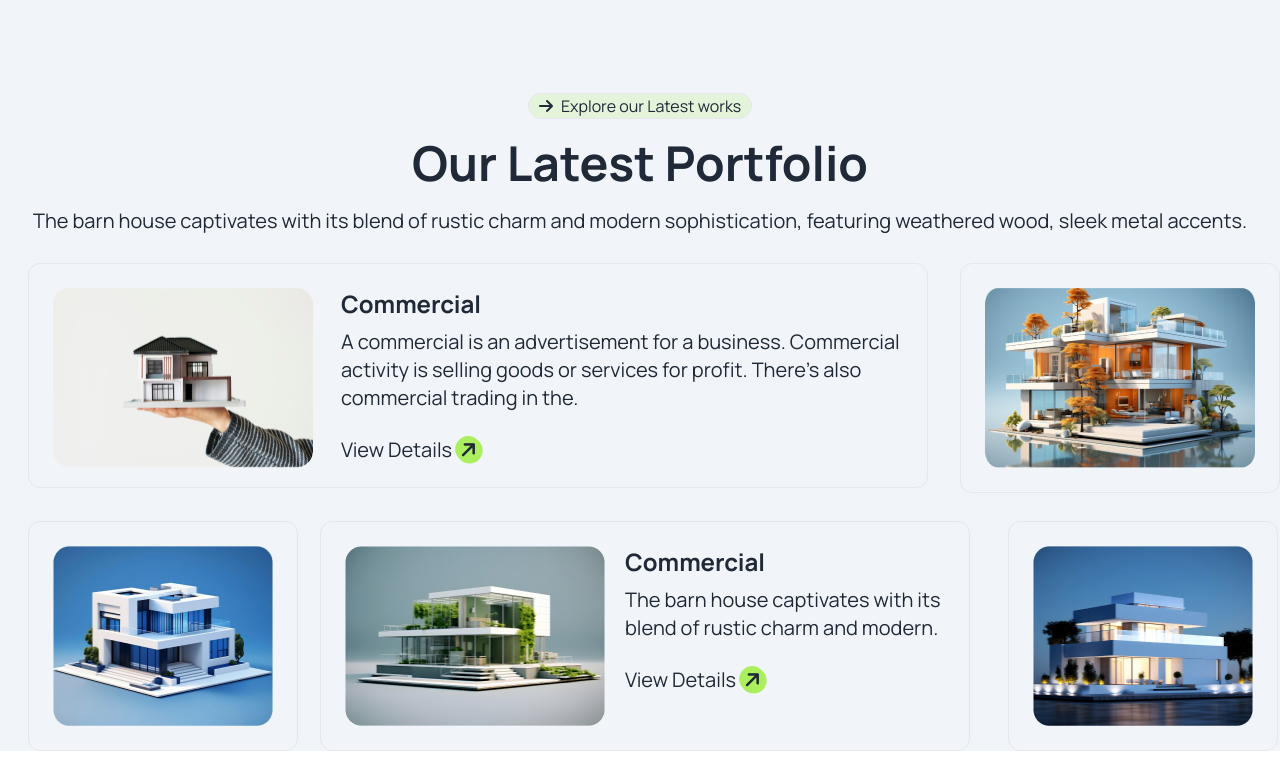
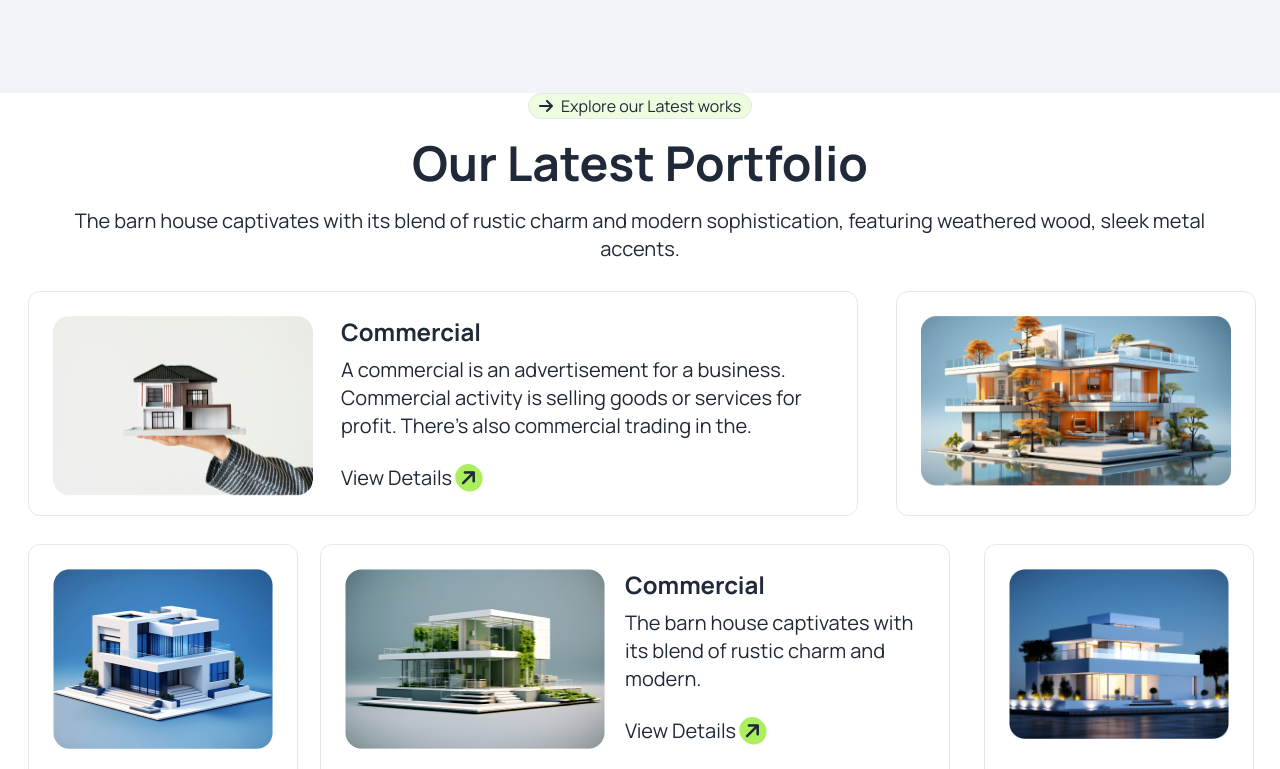
Before and after one commit to RumelRayhan/my-3rd-assignment, a plain HTML site: page index.html in a window 1280 px wide. Shown: the part 2031-2800 px from the top of the page. Drawn offline with nearby package versions, Linux system fonts and the light colour scheme; a web font is replaced by a local one.

Commit message:
added some fixed

```diff
--- a/index.html
+++ b/index.html
@@ -24,11 +24,11 @@
     <header class=" container mx-auto mt-5 bg-[#FFFFFF]">
         <nav class=" my-5">
             <div class="navbar">
-              <i class="fa-solid fa-arrow-right bg-[#ABEF5F]  p-2 rounded-full -rotate-45"></i>
+              <i class="fa-solid fa-arrow-right bg-[#ABEF5F] lg:ml-0 ml-5 p-2 rounded-3xl -rotate-45"></i>
               <a class=" text-4xl font-bold">Rinterio</a>
                 <div class="navbar-start">
                   <div class="dropdown">
-                    <div tabindex="0" role="button" class="btn btn-ghost ml-[130px] lg:hidden">
+                    <div tabindex="0" role="button" class="btn btn-ghost ml-[160px] lg:hidden">
                       <svg
                         xmlns="http://www.w3.org/2000/svg"
                         class="h-5 w-5"
@@ -172,28 +172,28 @@
             </div>
           </section>
           <!-- Portfolio section  -->
-           <section class="container mx-auto ">
+           <section class="container mx-auto bg-white">
             <h1 class="flex justify-center items-center w-56 border rounded-3xl bg-[#ABEF5F33] mx-auto  gap-2 mt-24 "><i class="fa-solid fa-arrow-right"></i>Explore our Latest works</h1>
             <h1 class="lg:text-5xl font-bold text-3xl text-center mt-5">Our Latest Portfolio</h1>
-            <p class="lg:text-xl text-center mt-5 mx-2">The barn house captivates with its blend of rustic charm and modern sophistication, featuring weathered wood, sleek metal accents.</p>
+            <p class="lg:text-xl text-center mt-5 mx-10">The barn house captivates with its blend of rustic charm and modern sophistication, featuring weathered wood, sleek metal accents.</p>
             <!-- card-1 -->
             <div class="grid lg:grid-cols-4  ">
-             <div class="border rounded-xl p-6 lg:flex gap-7 lg:w-[900px] w-[350px] mx-10 lg:col-span-3 lg:h-[225px] w-[350px] mt-7 lg:ml-7">
-              <img class="lg:w-[260px] w-full h-[180px]" src="./assets/img1.png" alt="">
+             <div class="border rounded-xl p-6 lg:flex gap-7 lg:w-[830px] w-[350px] mx-10 lg:col-span-3 lg:h-[225px] w-[350px] mt-7 lg:ml-7">
+              <img class="lg:w-[260px] w-[350px]  h-[180px]" src="./assets/img1.png" alt="">
               <div class="lg:m-0 mt-4">
                 <h1 class="text-2xl font-bold ">Commercial</h1>
                 <p class="lg:text-xl mt-2">A commercial is an advertisement for a business. Commercial activity is selling goods or services for profit. There's also commercial trading in the.</p>
                 <button class="text-xl my-6">View Details <i class="fa-solid fa-arrow-right bg-[#ABEF5F]  p-1 rounded-full -rotate-45"></i></button>
               </div>
              </div>
-             <div class="border rounded-xl mt-7 lg:mx-0 mx-10 p-6"><img class="lg:w-[380px] h-[180px]" src="assets/img2.png" alt=""></div>
+             <div class="lg:w-[360px] border rounded-xl mt-7 lg:-ml-16 mx-10 p-6"><img class="lg:w-[360px] h-[170px]" src="assets/img2.png" alt=""></div>
             </div>
             <!-- card-2  -->
              <div class="lg:grid grid-cols-4">
               <div class="lg:w-[270px] border rounded-xl mt-7 lg:ml-7 lg:mx-0 mx-10 p-6"><img class=" lg:w-[300px] w-[350px] h-[180px]" src="assets/img3.png" alt=""></div>
 
 
-              <div class="border rounded-xl lg:col-span-2 mt-7 lg:mx-0 mx-10 lg:flex lg:w-[650px] w-[350px] p-6">
+              <div class="border rounded-xl lg:col-span-2 mt-7 lg:mx-0 mx-10 lg:flex lg:w-[630px] w-[350px] p-6">
                 <img class="lg:w-[260px] w-full h-[180px]" src="assets/img4.png" alt="">
                 <div class="pl-5">
                   <h1 class="text-2xl font-bold lg:mb-2 lg:mt-0 mt-4 ">Commercial</h1>
@@ -201,11 +201,12 @@
                   <button class="text-xl my-6">View Details <i class="fa-solid fa-arrow-right bg-[#ABEF5F]  p-1 rounded-full -rotate-45"></i></button>
                 </div>
               </div>
-              <div class="lg:w-[270px] border rounded-xl mt-7 lg:ml-12 lg:mx-0 mx-10 p-6"><img class=" lg:w-[300px] w-[350px] h-[180px]"src="assets/img5.png" alt=""></div>
+              <div class="lg:w-[270px] border rounded-xl mt-7 lg:ml-6  lg:mx-0 mx-10 p-6"><img class=" lg:w-[300px] w-[350px] h-[170px]"src="assets/img5.png" alt=""></div>
              </div>
              <div class=" lg:hidden lg:w-[270px] border rounded-xl mt-7 lg:ml-12 lg:mx-0 mx-10 p-6"><img class=" lg:w-[300px] w-[350px] h-[180px] " src="assets/img3.png" alt=""></div>
              </div>
            </section>
+
     </main>
     <footer></footer>
 </body>
```
